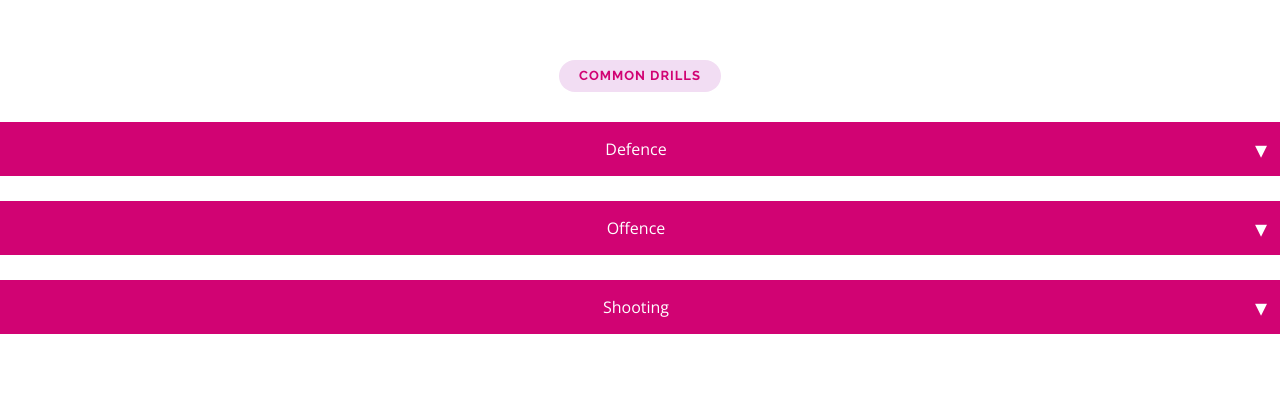
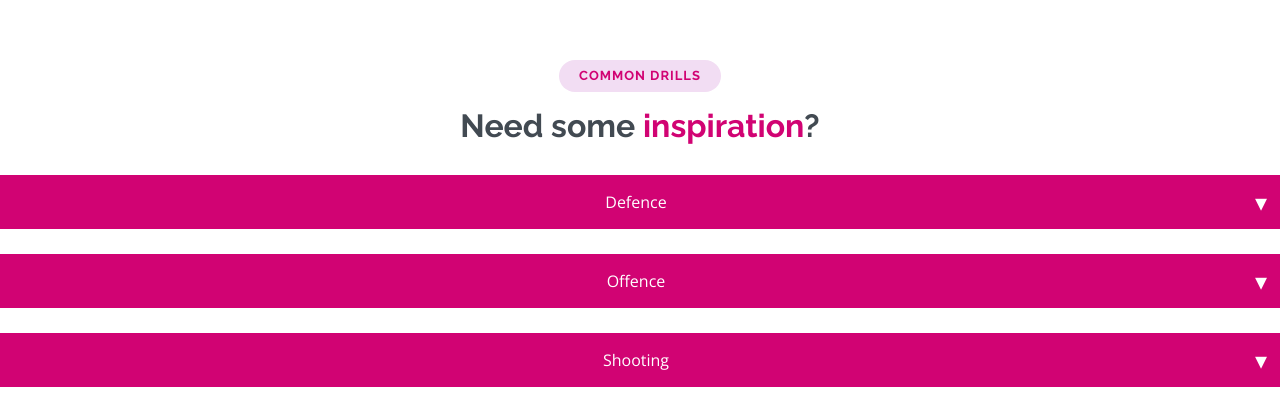
Before and after one commit to bu5to/SOFT7003-G2, a Flask app: page /techniques in a window 1280 px wide. Shown: the part 70-490 px from the top of the page. Run offline with Flask 2, Linux system fonts and the light colour scheme; some libraries are stand-ins or nearby versions.

Commit message:
drill page styling
New heading style

```diff
--- a/static/css/style.css
+++ b/static/css/style.css
@@ -1648,3 +1648,6 @@ section {
 .inner-accordion:hover{
   background-color:#f4f4f4;
 }
+#tech-head{
+  color: #d10373;
+}
--- a/templates/techniques.html
+++ b/templates/techniques.html
@@ -5,6 +5,7 @@
     <section class="tech-containers">
         <div class="section-title">
             <h2>Common Drills</h2>
+            <h3>Need some<span id="tech-head"> inspiration</span>?</h3>
         </div>
         <div class="tech-accordion">
             <button class="tech-accordion-button">Defence</button>
```
